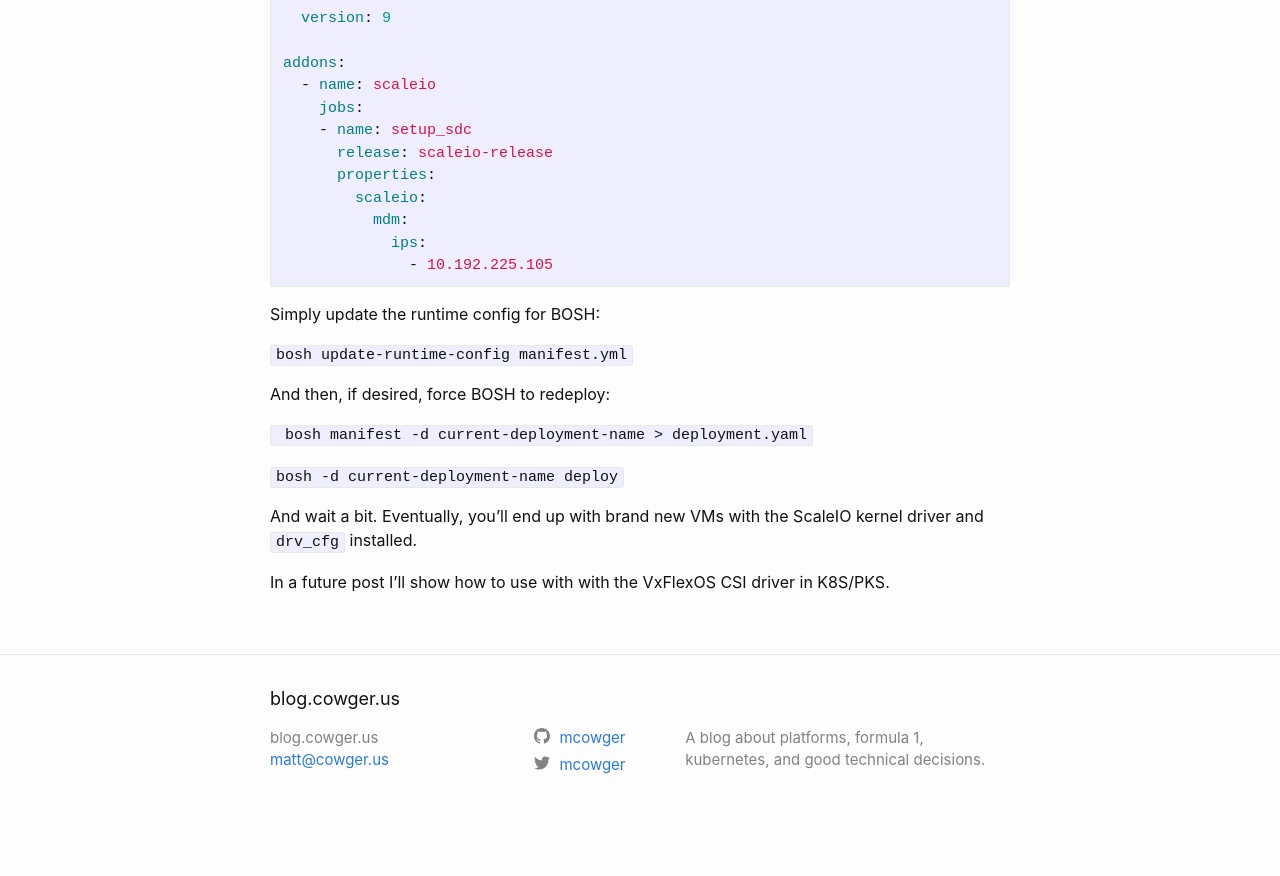
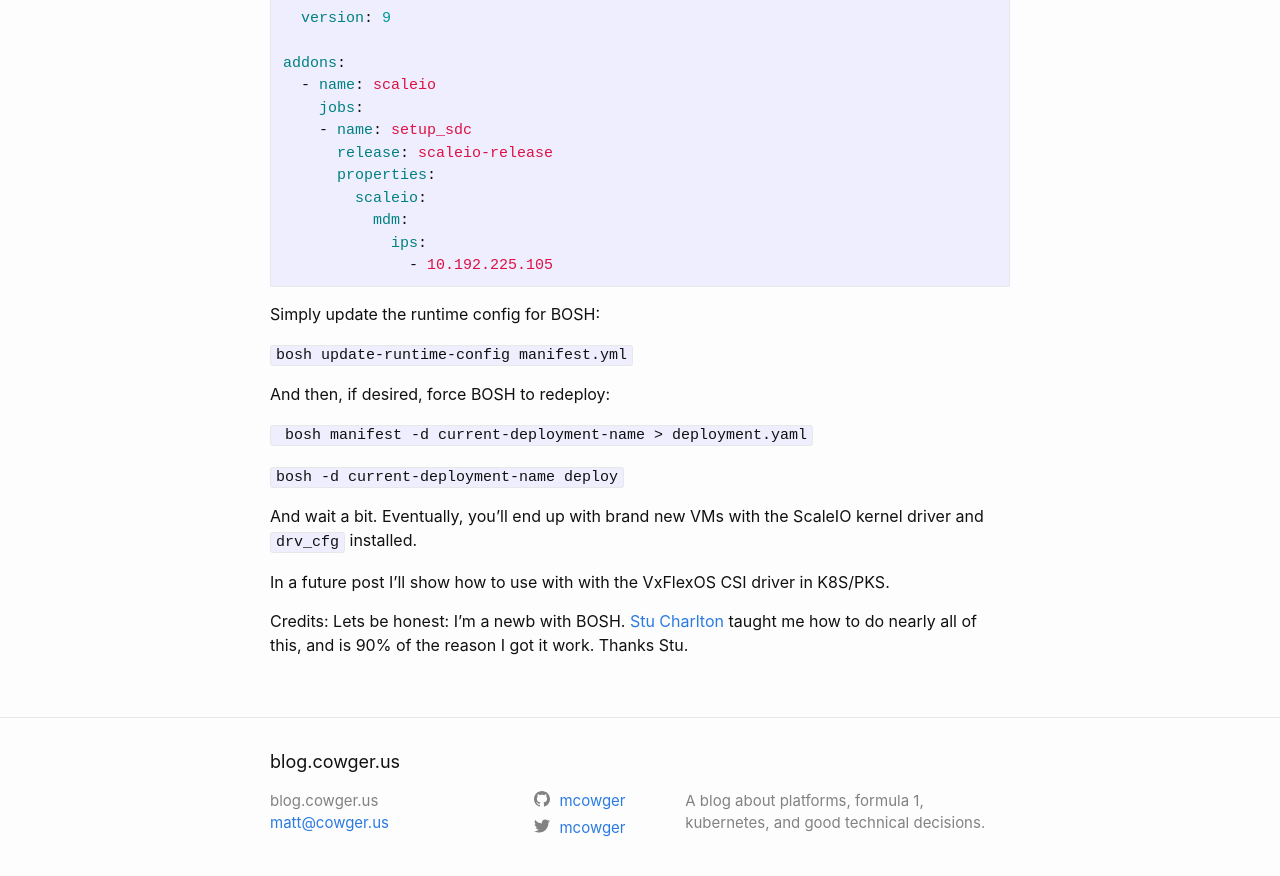
Before and after one commit to mcowger/blog.cowger.us, a Jekyll site: the page built from _posts/2018-08-01-scaleio-on-pks.md, in a window 1280 px wide and 900 px high, scrolled down 754 px. Shown: the top 876 px of the window. Built offline with Jekyll 4.4.1, drawn with Linux system fonts in a browser that asks for light colours; our own code applies the rules of GitHub Pages for plain Markdown files; before the commit the page ends 1591 px from its top, so only the background shows below that.

Commit message:
Update from Forestry.io - Updated scaleio-on-pks.md

```diff
--- a/_posts/2018-08-01-scaleio-on-pks.md
+++ b/_posts/2018-08-01-scaleio-on-pks.md
@@ -45,3 +45,5 @@ And then, if desired, force BOSH to redeploy:
 And wait a bit.   Eventually, you'll end up with brand new VMs with the ScaleIO kernel driver and `drv_cfg` installed.
 
 In a future post I'll show how to use with with the VxFlexOS CSI driver in K8S/PKS.
+
+Credits:  Lets be honest:  I'm a newb with BOSH.  [Stu Charlton ](https://twitter.com/svrc)taught me how to do nearly all of this, and is 90% of the reason I got it work.   Thanks Stu.
```
